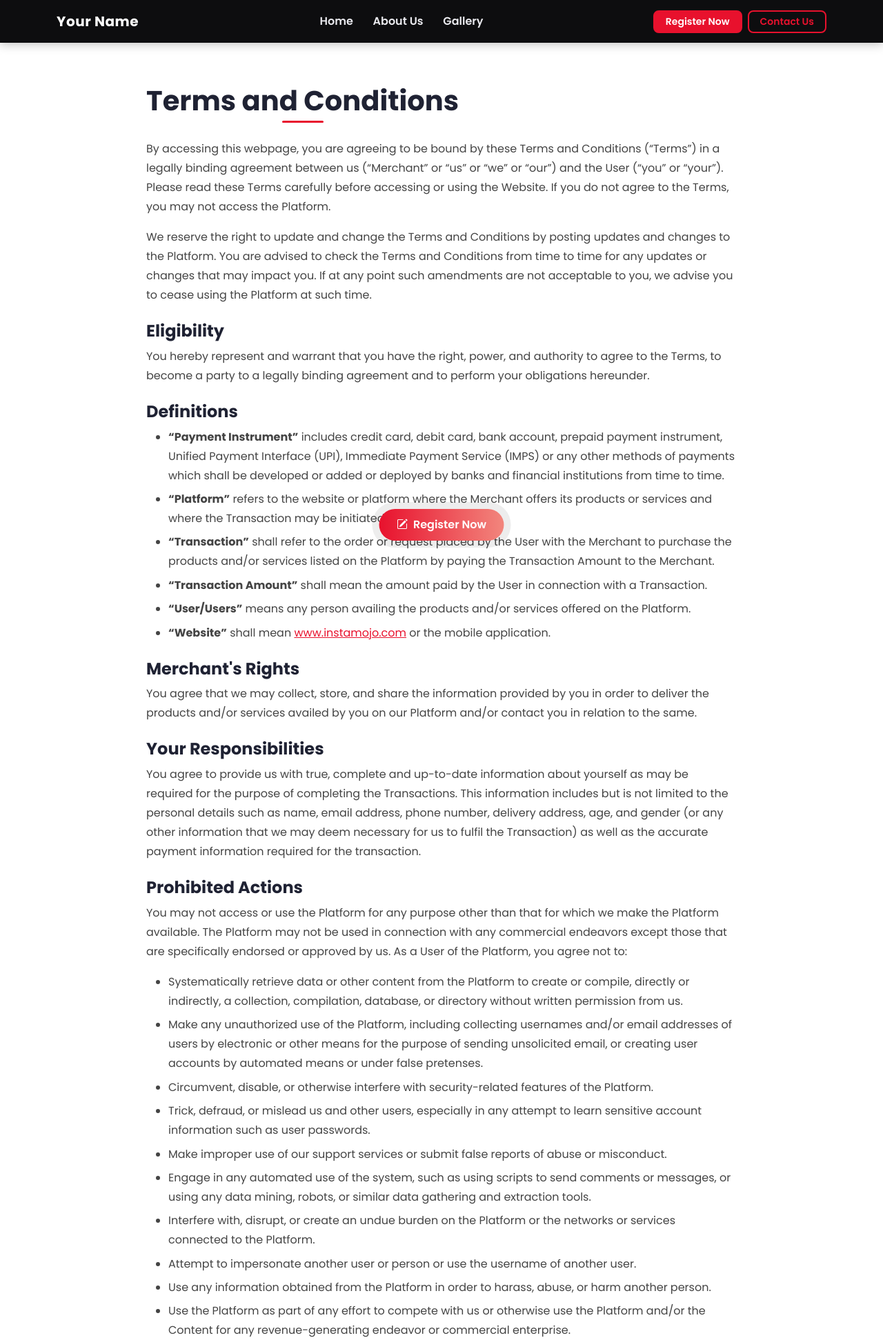
After one commit to vismaya0606/talkwithdeiva, a PHP site: page /terms.php in a window 1280 px wide. The commit adds this page. Shown: the top 1943 px of the page at 69% size. Run offline with PHP 8.4, Linux system fonts and the light colour scheme; data comes from the database, SQL or seed files in the repository; some libraries are stand-ins or nearby versions.

Commit message:
Add legal pages: Public Contact Details, Terms, Refund policy
New themed pages required for payment-gateway onboarding:
- contact-details.php (public business contact info from settings)
- terms.php (full Terms & Conditions)
- refund.php (Refund & Cancellation Policy)
Linked in the footer and added to sitemap.xml.

https://claude.ai/code/session_01FbAXNfMsuaz4FRxQG9RDSu

```diff
--- a/assets/css/style.css
+++ b/assets/css/style.css
@@ -157,3 +157,11 @@ h1,h2,h3,h4,h5,.fw-bold{color:var(--heading);}
 .admin-sidebar a{color:#cbd5e1;text-decoration:none;display:block;padding:.65rem 1rem;border-radius:8px;}
 .admin-sidebar a:hover,.admin-sidebar a.active{background:#374151;color:#fff;}
 .stat-card{border-radius:14px;border:none;color:#fff;}
+
+/* Legal / policy pages */
+.legal-page{color:#444;line-height:1.75;}
+.legal-page h4{color:var(--heading);font-weight:700;margin-top:1.75rem;}
+.legal-page p{margin-bottom:1rem;}
+.legal-page ul{margin-bottom:1rem;}
+.legal-page li{margin-bottom:.4rem;}
+.legal-page a{color:var(--brand-primary);}
--- a/includes/footer.php
+++ b/includes/footer.php
@@ -19,6 +19,11 @@ $footer_social = array_filter([
       <?php if ($wa): ?><a class="text-white" href="https://wa.me/<?= e($wa) ?>" aria-label="WhatsApp"><i class="bi bi-whatsapp"></i></a><?php endif; ?>
       <?php if ($mail): ?><a class="text-white" href="mailto:<?= e($mail) ?>" aria-label="Email"><i class="bi bi-envelope-fill"></i></a><?php endif; ?>
     </div>
+    <p class="mb-2 small">
+      <a class="text-white-50 text-decoration-none mx-2" href="<?= e(base_url()) ?>contact-details.php">Contact Details</a>
+      <a class="text-white-50 text-decoration-none mx-2" href="<?= e(base_url()) ?>terms.php">Terms &amp; Conditions</a>
+      <a class="text-white-50 text-decoration-none mx-2" href="<?= e(base_url()) ?>refund.php">Refund &amp; Cancellation</a>
+    </p>
     <p class="mb-0 small"><?= e(setting('footer_text', '© ' . date('Y'))) ?></p>
   </div>
 </footer>
--- a/sitemap.php
+++ b/sitemap.php
@@ -4,7 +4,8 @@ require_once __DIR__ . '/config/functions.php';
 header('Content-Type: application/xml; charset=utf-8');
 
 $base  = base_url();
-$pages = ['index.php', 'about.php', 'contact.php', 'register.php'];
+$pages = ['index.php', 'about.php', 'contact.php', 'register.php',
+          'contact-details.php', 'terms.php', 'refund.php'];
 echo '<?xml version="1.0" encoding="UTF-8"?>' . "\n";
 ?>
 <urlset xmlns="http://www.sitemaps.org/schemas/sitemap/0.9">
--- /dev/null
+++ b/terms.php
@@ -0,0 +1,180 @@
+<?php
+require_once __DIR__ . '/config/functions.php';
+$page_title       = 'Terms and Conditions | ' . setting('site_name');
+$page_description = 'Terms and Conditions for ' . setting('site_name') . '.';
+include __DIR__ . '/includes/header.php';
+?>
+<section class="py-5">
+  <div class="container legal-page" style="max-width:880px">
+    <h1 class="section-title mb-4">Terms and Conditions</h1>
+
+    <p>By accessing this webpage, you are agreeing to be bound by these Terms and Conditions
+    (&ldquo;Terms&rdquo;) in a legally binding agreement between us (&ldquo;Merchant&rdquo; or
+    &ldquo;us&rdquo; or &ldquo;we&rdquo; or &ldquo;our&rdquo;) and the User (&ldquo;you&rdquo; or
+    &ldquo;your&rdquo;). Please read these Terms carefully before accessing or using the Website.
+    If you do not agree to the Terms, you may not access the Platform.</p>
+
+    <p>We reserve the right to update and change the Terms and Conditions by posting updates and changes
+    to the Platform. You are advised to check the Terms and Conditions from time to time for any updates
+    or changes that may impact you. If at any point such amendments are not acceptable to you, we advise
+    you to cease using the Platform at such time.</p>
+
+    <h4 class="mt-4">Eligibility</h4>
+    <p>You hereby represent and warrant that you have the right, power, and authority to agree to the
+    Terms, to become a party to a legally binding agreement and to perform your obligations hereunder.</p>
+
+    <h4 class="mt-4">Definitions</h4>
+    <ul>
+      <li><strong>&ldquo;Payment Instrument&rdquo;</strong> includes credit card, debit card, bank account,
+      prepaid payment instrument, Unified Payment Interface (UPI), Immediate Payment Service (IMPS) or any
+      other methods of payments which shall be developed or added or deployed by banks and financial
+      institutions from time to time.</li>
+      <li><strong>&ldquo;Platform&rdquo;</strong> refers to the website or platform where the Merchant offers
+      its products or services and where the Transaction may be initiated.</li>
+      <li><strong>&ldquo;Transaction&rdquo;</strong> shall refer to the order or request placed by the User
+      with the Merchant to purchase the products and/or services listed on the Platform by paying the
+      Transaction Amount to the Merchant.</li>
+      <li><strong>&ldquo;Transaction Amount&rdquo;</strong> shall mean the amount paid by the User in
+      connection with a Transaction.</li>
+      <li><strong>&ldquo;User/Users&rdquo;</strong> means any person availing the products and/or services
+      offered on the Platform.</li>
+      <li><strong>&ldquo;Website&rdquo;</strong> shall mean
+      <a href="https://www.instamojo.com" target="_blank" rel="noopener">www.instamojo.com</a> or the mobile
+      application.</li>
+    </ul>
+
+    <h4 class="mt-4">Merchant&apos;s Rights</h4>
+    <p>You agree that we may collect, store, and share the information provided by you in order to deliver
+    the products and/or services availed by you on our Platform and/or contact you in relation to the same.</p>
+
+    <h4 class="mt-4">Your Responsibilities</h4>
+    <p>You agree to provide us with true, complete and up-to-date information about yourself as may be
+    required for the purpose of completing the Transactions. This information includes but is not limited to
+    the personal details such as name, email address, phone number, delivery address, age, and gender (or any
+    other information that we may deem necessary for us to fulfil the Transaction) as well as the accurate
+    payment information required for the transaction.</p>
+
+    <h4 class="mt-4">Prohibited Actions</h4>
+    <p>You may not access or use the Platform for any purpose other than that for which we make the Platform
+    available. The Platform may not be used in connection with any commercial endeavors except those that are
+    specifically endorsed or approved by us. As a User of the Platform, you agree not to:</p>
+    <ul>
+      <li>Systematically retrieve data or other content from the Platform to create or compile, directly or
+      indirectly, a collection, compilation, database, or directory without written permission from us.</li>
+      <li>Make any unauthorized use of the Platform, including collecting usernames and/or email addresses of
+      users by electronic or other means for the purpose of sending unsolicited email, or creating user
+      accounts by automated means or under false pretenses.</li>
+      <li>Circumvent, disable, or otherwise interfere with security-related features of the Platform.</li>
+      <li>Trick, defraud, or mislead us and other users, especially in any attempt to learn sensitive account
+      information such as user passwords.</li>
+      <li>Make improper use of our support services or submit false reports of abuse or misconduct.</li>
+      <li>Engage in any automated use of the system, such as using scripts to send comments or messages, or
+      using any data mining, robots, or similar data gathering and extraction tools.</li>
+      <li>Interfere with, disrupt, or create an undue burden on the Platform or the networks or services
+      connected to the Platform.</li>
+      <li>Attempt to impersonate another user or person or use the username of another user.</li>
+      <li>Use any information obtained from the Platform in order to harass, abuse, or harm another person.</li>
+      <li>Use the Platform as part of any effort to compete with us or otherwise use the Platform and/or the
+      Content for any revenue-generating endeavor or commercial enterprise.</li>
+      <li>Decipher, decompile, disassemble, or reverse engineer any of the software comprising or in any way
+      making up a part of the Platform.</li>
+      <li>Attempt to bypass any measures of the Platform designed to prevent or restrict access to the
+      Platform, or any portion of the Platform.</li>
+      <li>Harass, annoy, intimidate, or threaten any of our employees or agents engaged in providing any
+      portion of the Platform to you.</li>
+      <li>Copy or adapt the Platform&apos;s software, including but not limited to Flash, PHP, HTML,
+      JavaScript, or other code.</li>
+      <li>Upload or transmit (or attempt to upload or to transmit) viruses, Trojan horses, or other material
+      that interferes with any party&apos;s uninterrupted use and enjoyment of the Platform or modifies,
+      impairs, disrupts, alters, or interferes with the use, features, functions, operation, or maintenance
+      of the Platform.</li>
+      <li>Disparage, tarnish, or otherwise harm, in our opinion, us and/or the Platform.</li>
+      <li>Use the Platform in a manner inconsistent with any applicable laws or regulations.</li>
+    </ul>
+
+    <h4 class="mt-4">Limitation of Liability</h4>
+    <p>The User agrees that the only recourse that the User has in the event of receiving a defective product
+    and/or deficiency in service or a product and/or service which does not match the provided description is
+    to initiate the refund process which will be subject to the terms for refund under this agreement. We
+    hereby expressly disclaim any liability to them for any losses. The User shall indemnify and hold harmless
+    the Merchant and its affiliates, agents and representatives from and against any and all claims, demands,
+    causes of action, obligations, liabilities, losses, damages, injuries, costs and expenses incurred or
+    sustained by reason of or arising out of any breach or alleged breach of any of the terms herein by the
+    User.</p>
+
+    <h4 class="mt-4">Guidelines for Reviews</h4>
+    <p>We may provide you areas on the Platform to leave reviews or ratings. When posting a review, you must
+    comply with the following criteria:</p>
+    <ul>
+      <li>You should have firsthand experience with the person/entity being reviewed.</li>
+      <li>Your reviews should not contain offensive profanity, or abusive, racist, offensive, or hate
+      language.</li>
+      <li>Your reviews should not contain discriminatory references based on religion, race, gender, national
+      origin, age, marital status, sexual orientation, or disability.</li>
+      <li>Your reviews should not contain references to illegal activity.</li>
+      <li>You should not be affiliated with competitors if posting negative reviews.</li>
+      <li>You should not make any conclusions as to the legality of conduct.</li>
+      <li>You may not post any false or misleading statements.</li>
+      <li>You may not organize a campaign encouraging others to post reviews, whether positive or
+      negative.</li>
+    </ul>
+    <p>We may accept, reject, or remove reviews in our sole discretion. We have absolutely no obligation to
+    screen reviews or to delete reviews, even if anyone considers reviews objectionable or inaccurate. Reviews
+    are not endorsed by us, and do not necessarily represent our opinions or the views of any of our
+    affiliates or partners. We do not assume liability for any review or for any claims, liabilities, or losses
+    resulting from any review. By posting a review, you hereby grant to us a perpetual, non-exclusive,
+    worldwide, royalty-free, fully paid, assignable, and sublicensable right and license to reproduce, modify,
+    translate, transmit by any means, display, perform and/or distribute all content relating to reviews.</p>
+
+    <h4 class="mt-4">Governing Laws &amp; Dispute Resolution</h4>
+    <p>Please note that these terms of use, their subject matter and their formation, are governed by the laws
+    of India. You and we both agree that the courts of India will have exclusive jurisdiction over any dispute.
+    Any dispute or claim arising out of or in connection with or relating to these Terms or their breach,
+    termination or invalidity hereof (&ldquo;Dispute&rdquo;) shall be referred to and finally resolved by
+    arbitration in Bengaluru in accordance with the Arbitration and Conciliation Act, 1996 for the time being
+    in force, which rules are deemed to be incorporated by reference in this clause. Within 30 (thirty) days of
+    the issue of a notice of Dispute, the parties shall mutually agree on the appointment of a sole arbitrator.
+    If such mutual agreement is not arrived at within the aforesaid 30 (thirty) days&apos; period, the parties
+    shall appoint such sole arbitrator in accordance with the Arbitration and Conciliation Act, 1996. The seat
+    of arbitration shall be India and the arbitration proceedings shall be conducted in the English language.
+    The parties shall keep the arbitration confidential and not disclose to any person, other than those
+    necessary to the proceedings, any information, transcripts or award unless required to do so by law. The
+    decision of the arbitrator shall be final and binding on all the parties hereto. The parties hereto agree
+    that their consent for resolution of Dispute through arbitration shall not preclude or restrain either of
+    them from seeking suitable injunctive relief in appropriate circumstances from courts in Bengaluru. The
+    cost of arbitration shall be borne in the manner and by a party as determined by the arbitrators. In the
+    meantime, each party shall bear its own cost for the arbitration which shall be reimbursed as per the
+    directions in the arbitral award.</p>
+
+    <h4 class="mt-4">Grievance Redressal</h4>
+    <p>You agree that if you have any question or complaint with regard to any product and/or service availed
+    on our Platform, or pertaining to the Transaction, including but not limited to, double debit of
+    Transaction Amount, fraudulent Transaction, unauthorized Transaction, refund requests, etc., you may reach
+    out to us at <a href="mailto:<?= e(setting('contact_email')) ?>"><?= e(setting('contact_email')) ?></a>.</p>
+
+    <h4 class="mt-4">Disclaimer</h4>
+    <p>That upon initiating a Transaction, you as a User are entering into a legally binding and enforceable
+    contract with us to purchase the products and/or services, and you shall pay the price as listed on the
+    Platform through legitimate and legal sources of funds and through the accepted Payment Instruments. That
+    you shall provide accurate payment details to the secure payment system for making purchase on the
+    Platform. The information provided by you may be utilized or shared with any third party if required in
+    relation to fraud verifications or by law, regulation or court order. We expressly disclaim all liabilities
+    that may arise as a consequence of any unauthorized use of a User&rsquo;s Payment Instrument.</p>
+    <p>That all payments undertaken by you are subject to your own risk and volition. We shall not be liable
+    for any loss or damage occurred to you arising directly or indirectly due to the decline of authorization
+    for any Transaction, malfunction, errors and/or unscrupulous activities. If you receive a User
+    identification code, order ID, password or any other piece of information as part of our security
+    procedures, you must treat such information as confidential. You must not disclose it to any third party.</p>
+    <p>The content on our Platform is provided for general information only. The information provided does not
+    amount to advice from us in any manner and should not be relied upon. Where our Platform contains links to
+    other websites and resources provided by third parties, these links are provided for your information only.
+    Such links should not be interpreted as approval by us of those linked websites or information you may
+    obtain from them. This Platform includes information and materials uploaded by other Users of the Platform.
+    You understand that such information and materials have not been verified or approved by us. The views
+    expressed by other Users on our Platform do not represent our views or values. We do not guarantee that our
+    Platform will be secure or free from bugs or viruses. You are responsible for configuring your information
+    technology, computer programs and platform to access our Platform. You must use your own virus protection
+    software.</p>
+  </div>
+</section>
+<?php include __DIR__ . '/includes/footer.php'; ?>
```
Also changed, not shown: contact-details.php (added, +42 -0 lines), refund.php (added, +32 -0 lines).
